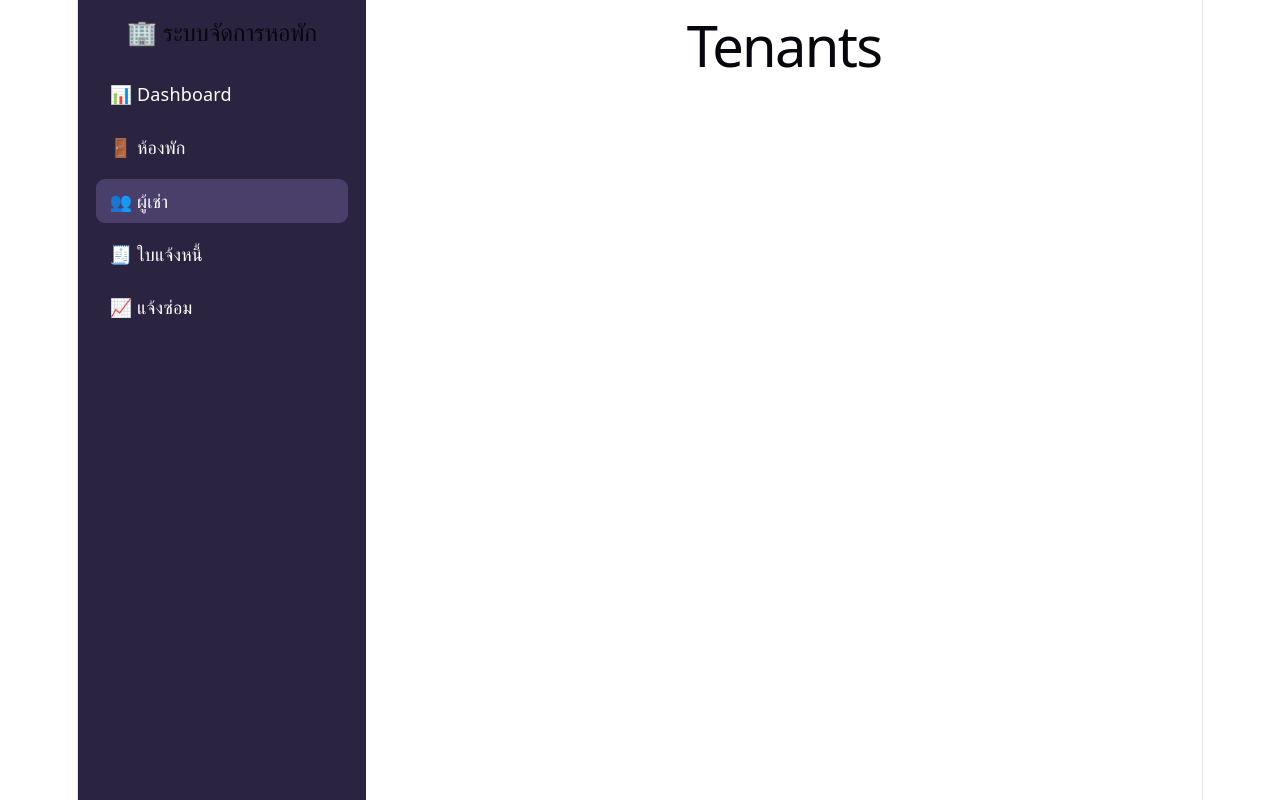
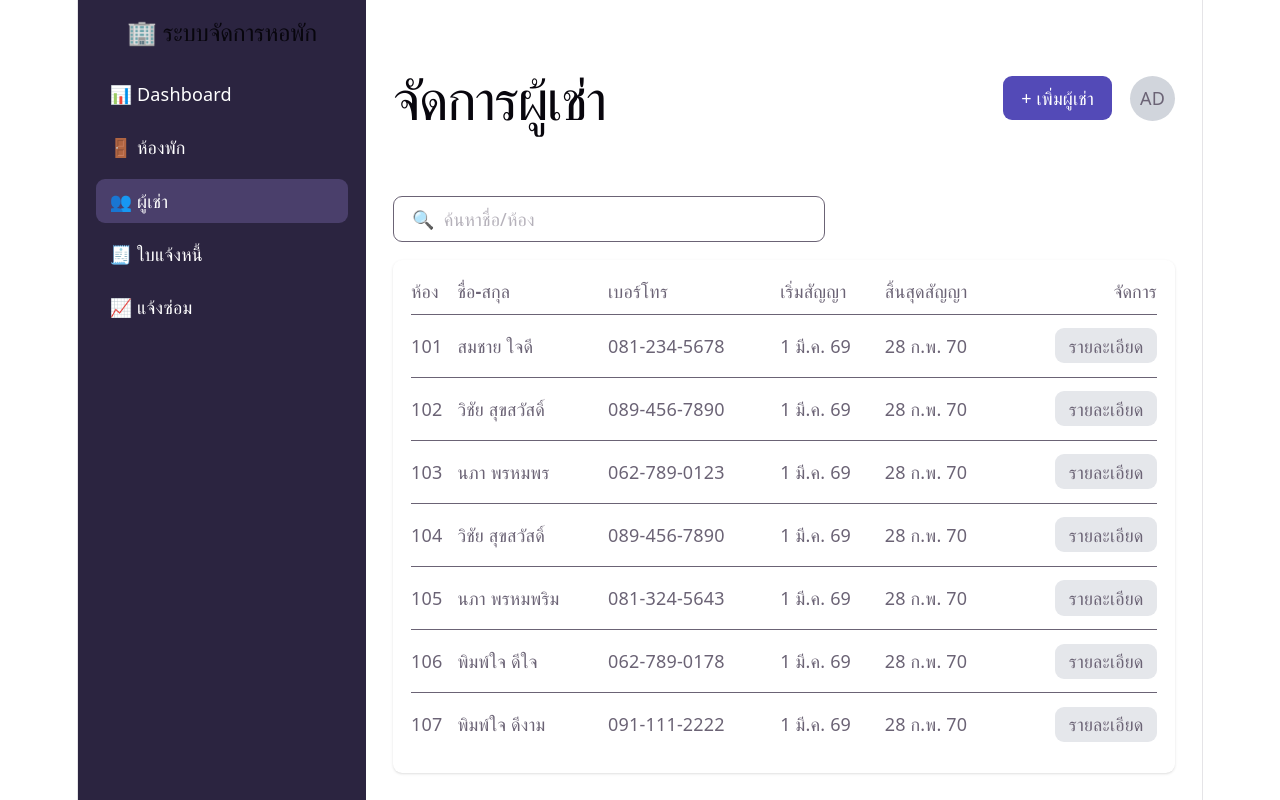
Before and after one commit to 66160265/apartment-management-system, a React (Vite) app: page /tenants in a window 1280 px wide. Built offline with nearby package versions, Linux system fonts and the light colour scheme.

Commit message:
feat: add tenants management page with search bar and table

```diff
--- /dev/null
+++ b/src/data/tenants.js
@@ -0,0 +1,51 @@
+export const tenants = [
+    {
+        room: '101',
+        name: 'สมชาย ใจดี',
+        phone: '081-234-5678',
+        startDate: '1 มี.ค. 69',
+        endDate: '28 ก.พ. 70',
+    },
+    {
+        room: '102',
+        name: 'วิชัย สุขสวัสดิ์',
+        phone: '089-456-7890',
+        startDate: '1 มี.ค. 69',
+        endDate: '28 ก.พ. 70',
+    },
+    {
+        room: '103',
+        name: 'นภา พรหมพร',
+        phone: '062-789-0123',
+        startDate: '1 มี.ค. 69',
+        endDate: '28 ก.พ. 70',
+    },
+    {
+        room: '104',
+        name: 'วิชัย สุขสวัสดิ์',
+        phone: '089-456-7890',
+        startDate: '1 มี.ค. 69',
+        endDate: '28 ก.พ. 70',
+    },
+    {
+        room: '105',
+        name: 'นภา พรหมพริม',
+        phone: '081-324-5643',
+        startDate: '1 มี.ค. 69',
+        endDate: '28 ก.พ. 70',
+    },
+    {
+        room: '106',
+        name: 'พิมพ์ใจ ดีใจ',
+        phone: '062-789-0178',
+        startDate: '1 มี.ค. 69',
+        endDate: '28 ก.พ. 70',
+    },
+    {
+        room: '107',
+        name: 'พิมพ์ใจ ดีงาม',
+        phone: '091-111-2222',
+        startDate: '1 มี.ค. 69',
+        endDate: '28 ก.พ. 70',
+    },
+]
--- a/src/pages/TenantsPage.jsx
+++ b/src/pages/TenantsPage.jsx
@@ -1,7 +1,53 @@
+import { tenants } from '../data/tenants'
+
 function TenantsPage() {
     return (
         <>
-            <h1>Tenants</h1>
+            <div className="flex justify-between items-center p-6">
+                <h1 className="text-xl font-bold">จัดการผู้เช่า</h1>
+                <div className="flex items-center gap-4">
+                    <button className="bg-[#534AB7] text-white px-4 py-2 rounded-lg">
+                        + เพิ่มผู้เช่า
+                    </button>
+                    <div className="w-10 h-10 rounded-full bg-gray-300 flex items-center justify-center">
+                        AD
+                    </div>
+                </div>
+            </div>
+            <div className="px-6">
+                <div className="flex items-center gap-2 border rounded-lg px-4 py-2 w-96">
+                    <span>🔍</span>
+                    <input type="text" placeholder="ค้นหาชื่อ/ห้อง" className="outline-none w-full" />
+                </div>
+            </div>
+            <div className="mx-6 mt-4 bg-white rounded-lg shadow-sm p-4">
+                <table className="w-full text-left">
+                    <thead>
+                        <tr>
+                            <th className="pb-2">ห้อง</th>
+                            <th className="pb-2">ชื่อ-สกุล</th>
+                            <th className="pb-2">เบอร์โทร</th>
+                            <th className="pb-2">เริ่มสัญญา</th>
+                            <th className="pb-2">สิ้นสุดสัญญา</th>
+                            <th className="pb-2 text-right">จัดการ</th>
+                        </tr>
+                    </thead>
+                    <tbody>
+                        {tenants.map((t) => (
+                            <tr key={t.room} className="border-t">
+                                <td className="py-3">{t.room}</td>
+                                <td className="py-3">{t.name}</td>
+                                <td className="py-3">{t.phone}</td>
+                                <td className="py-3">{t.startDate}</td>
+                                <td className="py-3">{t.endDate}</td>
+                                <td className="py-3 text-right">
+                                    <button className="bg-gray-200 px-3 py-1 rounded-lg">รายละเอียด</button>
+                                </td>
+                            </tr>
+                        ))}
+                    </tbody>
+                </table>
+            </div>
         </>
     )
 }
```
